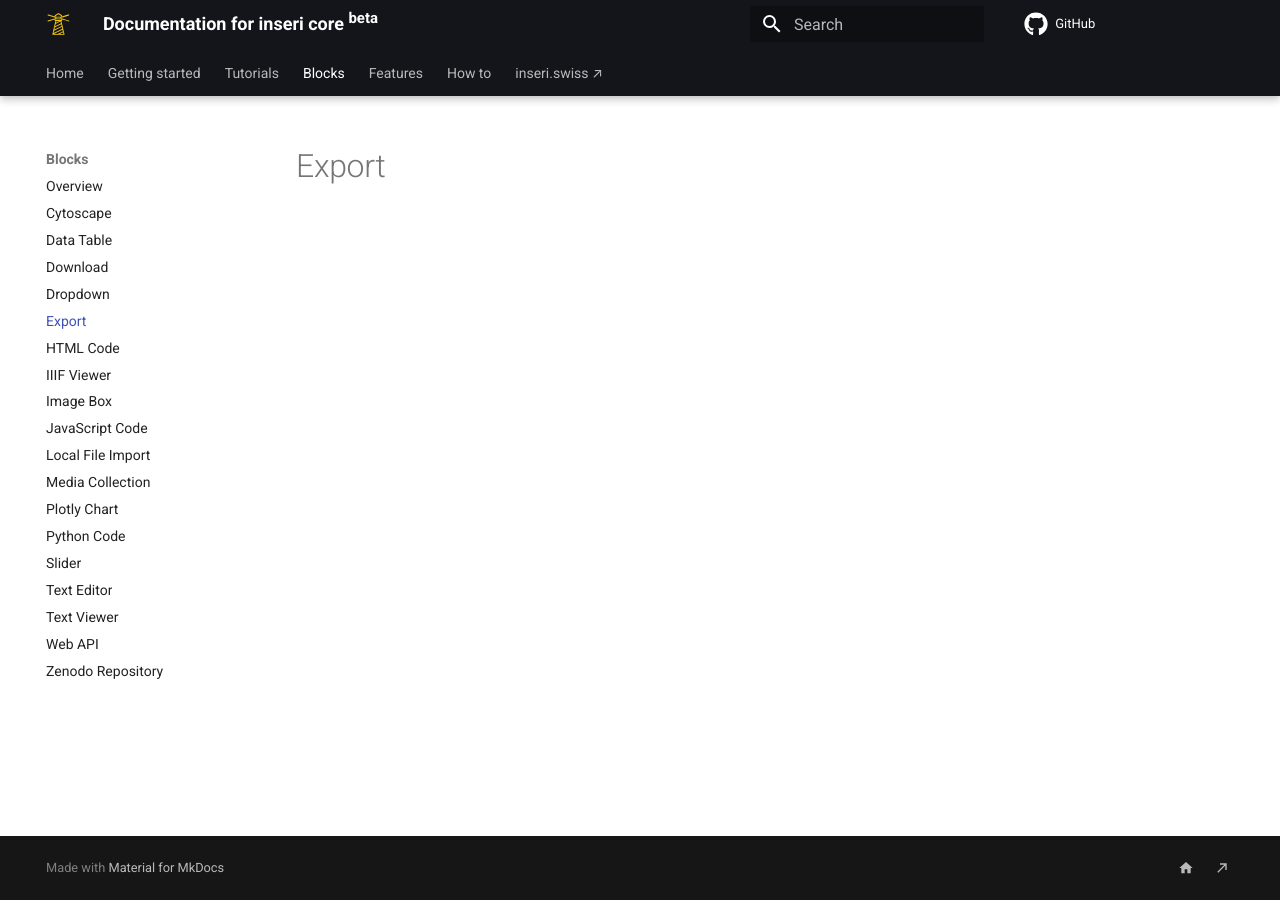
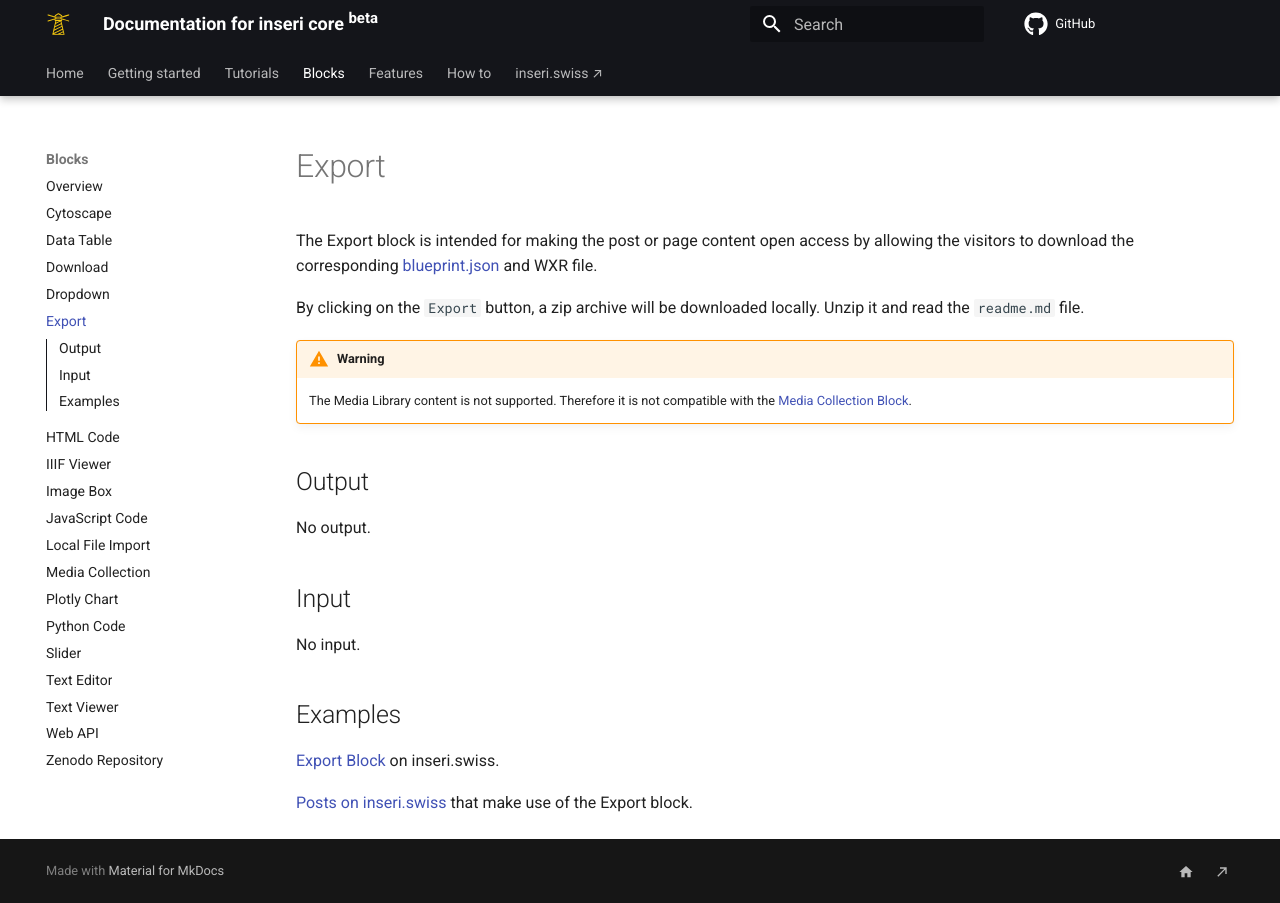
Before and after one commit to inseri-swiss/inseri-core-wp, an MkDocs documentation site: the page built from docs/blocks/export.md, in a window 1280 px wide. Built offline with MkDocs 1.6.1 and Material for MkDocs 9.7.7, drawn with Linux system fonts in a browser that asks for light colours; comment, search, counter and statistics services are not loaded.

Commit message:
docs: update export block

```diff
--- a/docs/blocks/export.md
+++ b/docs/blocks/export.md
@@ -1 +1,23 @@
 # Export
+
+The Export block is intended for making the post or page content open access by allowing the visitors to download the corresponding [blueprint.json](https://wordpress.github.io/wordpress-playground/blueprints-api/using-blueprints/){:target="\_blank"} and WXR file.
+
+By clicking on the `Export` button, a zip archive will be downloaded locally. Unzip it and read the `readme.md` file.
+
+!!! warning
+
+    The Media Library content is not supported. Therefore it is not compatible with the [Media Collection Block](mediaCollection.md).
+
+## Output
+
+No output.
+
+## Input
+
+No input.
+
+## Examples
+
+[Export Block](https://inseri.swiss/2024/06/export-block/) on inseri.swiss.
+
+[Posts on inseri.swiss](https://inseri.swiss/tag/export/) that make use of the Export block.
```
